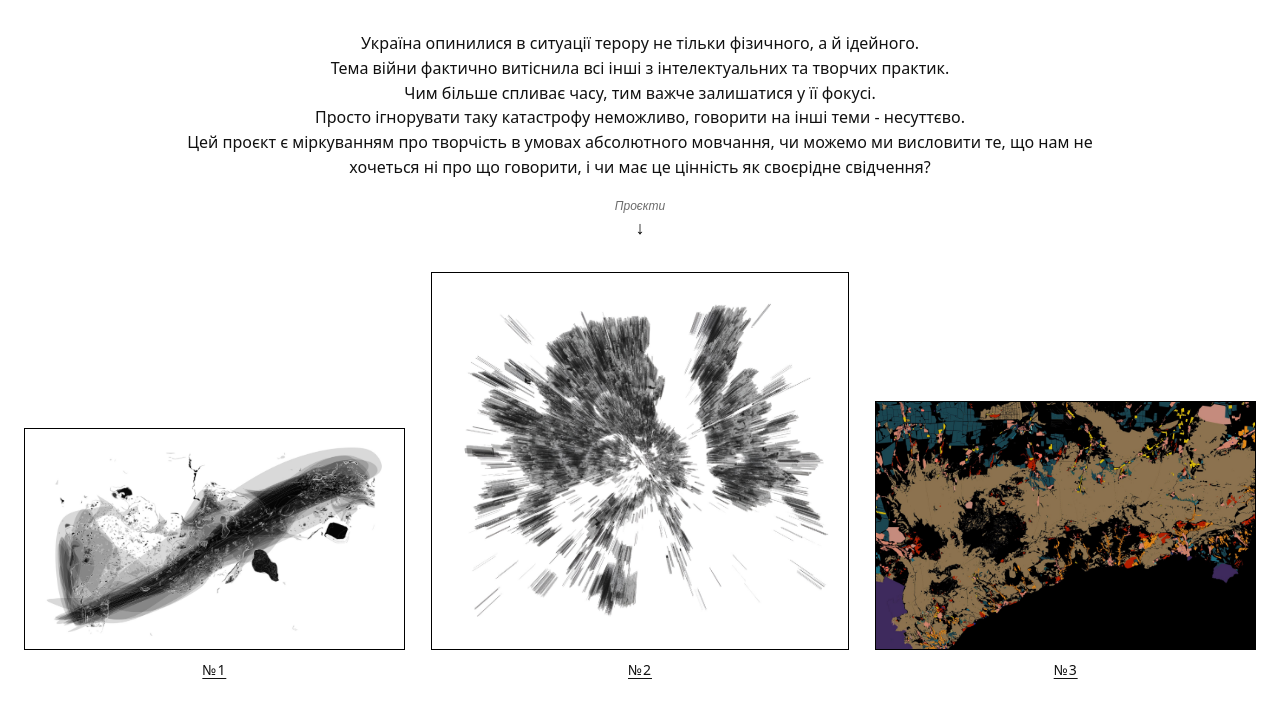
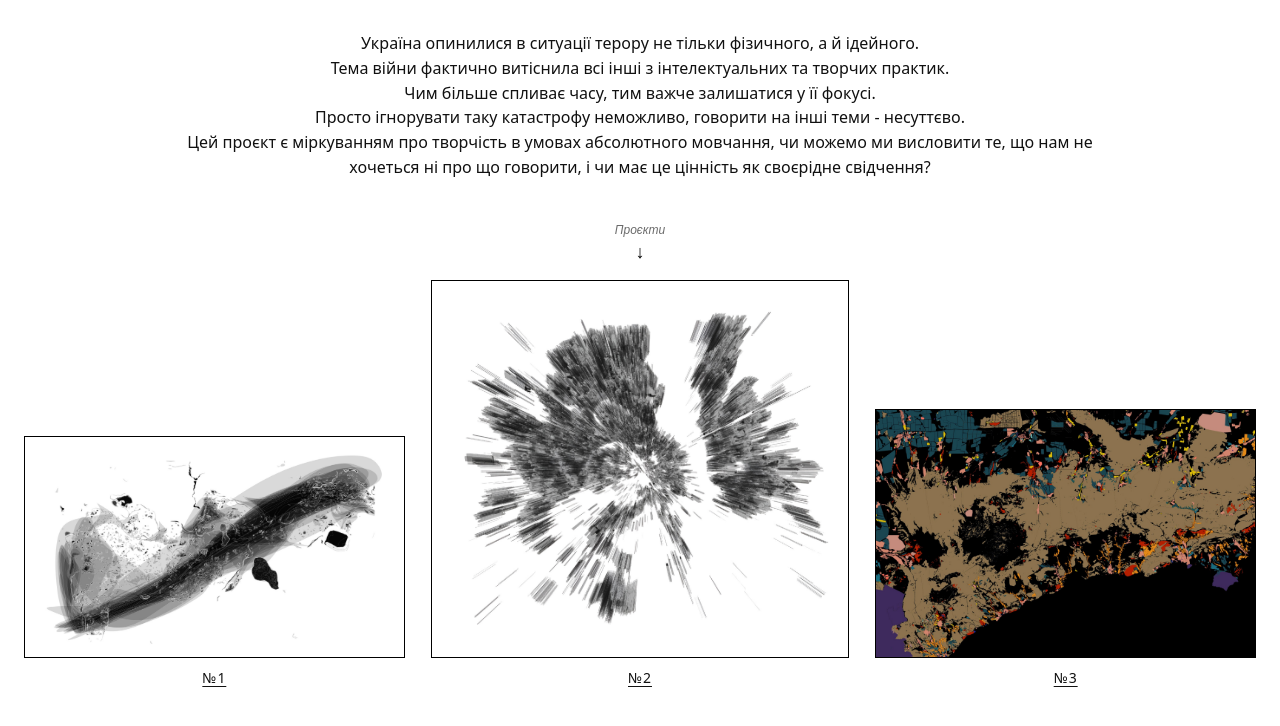
Before and after one commit to omutoz/silence-of-data, a website built with Vite: page index.html in a window 1280 px wide. Shown: the part 38-764 px from the top of the page. Built offline with nearby package versions, Linux system fonts and the light colour scheme.

Commit message:
Add files via upload

```diff
--- a/src/styles.css
+++ b/src/styles.css
@@ -120,8 +120,8 @@
 }
 
 .home-intro__hint{
-  margin: 18px auto 0;
-  display: inline-flex;
+  margin: 42px auto 0;
+display: inline-flex;
   flex-direction: column;
   align-items: center;
   gap: 6px;
@@ -150,7 +150,7 @@
 
 /* Home thumbs */
 .home-works{
-  margin-top: 34px;
+  margin-top: 18px;
 }
 
 .home-works__grid{
```
